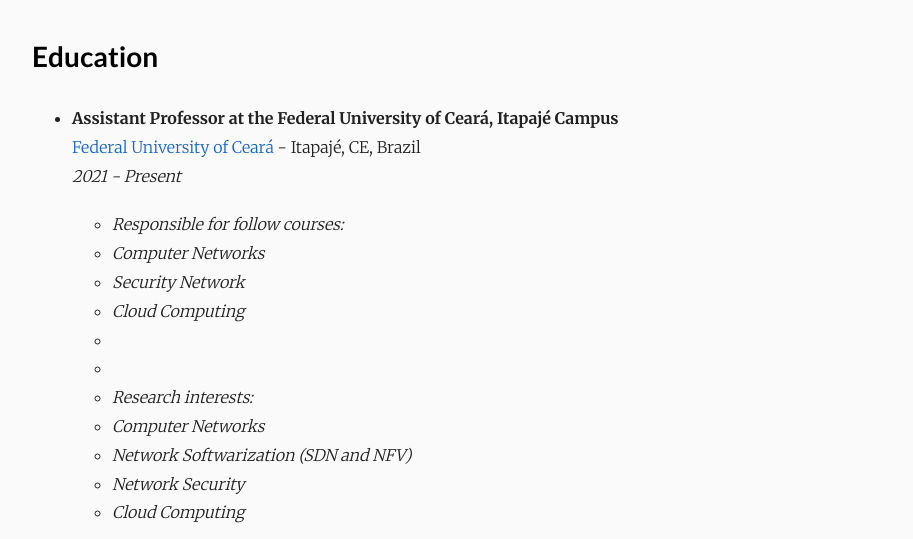
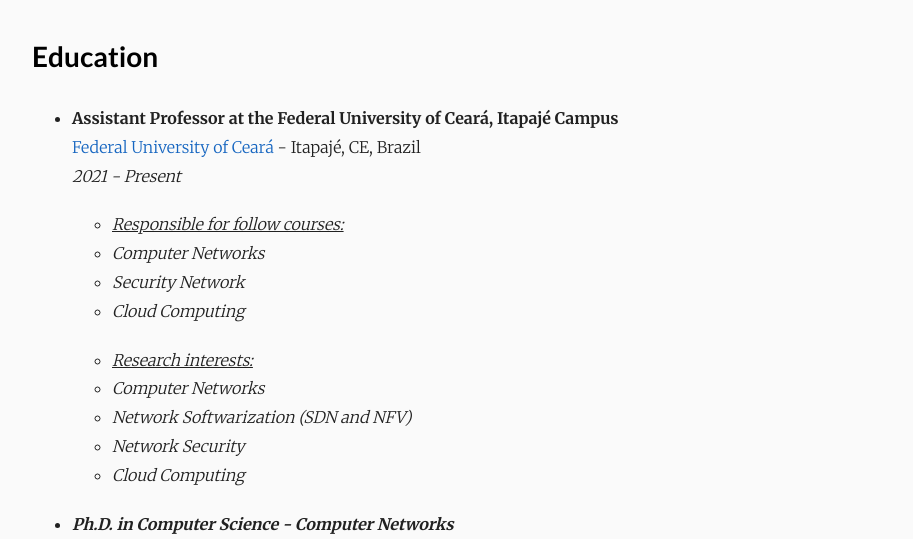
Before and after one commit to jhenriquecorrea/jhenriquecorrea.github.io, a plain HTML site: page about/index.html in a window 1280 px wide. Shown: the part 210-749 px from the top of the page, without its empty margins (178-1091 px from the left). Drawn offline with nearby package versions, Linux system fonts and the light colour scheme; some icons are missing.

Commit message:
Add files via upload

```diff
--- a/about/index.html
+++ b/about/index.html
@@ -138,16 +138,17 @@
 <em>2021 - Present</p>
 
 <ul>
-<li>Responsible for follow courses: <br /></li>
+<li><u>Responsible for follow courses:</u> <br /></li>
 <li>Computer Networks <br /></li>
 <li>Security Network <br /></li>
 <li>Cloud Computing <br /></li>
 </ul>
 
+<p></p>
+<p></p>
+
 <ul>
-<li><br /></li>
-<li><br /></li>
-<li>Research interests: <br /></li>
+<li><u>Research interests: </u><br /></li>
 <li>Computer Networks <br /></li>
 <li>Network Softwarization (SDN and NFV) <br /></li>
 <li>Network Security <br /></li>
```
